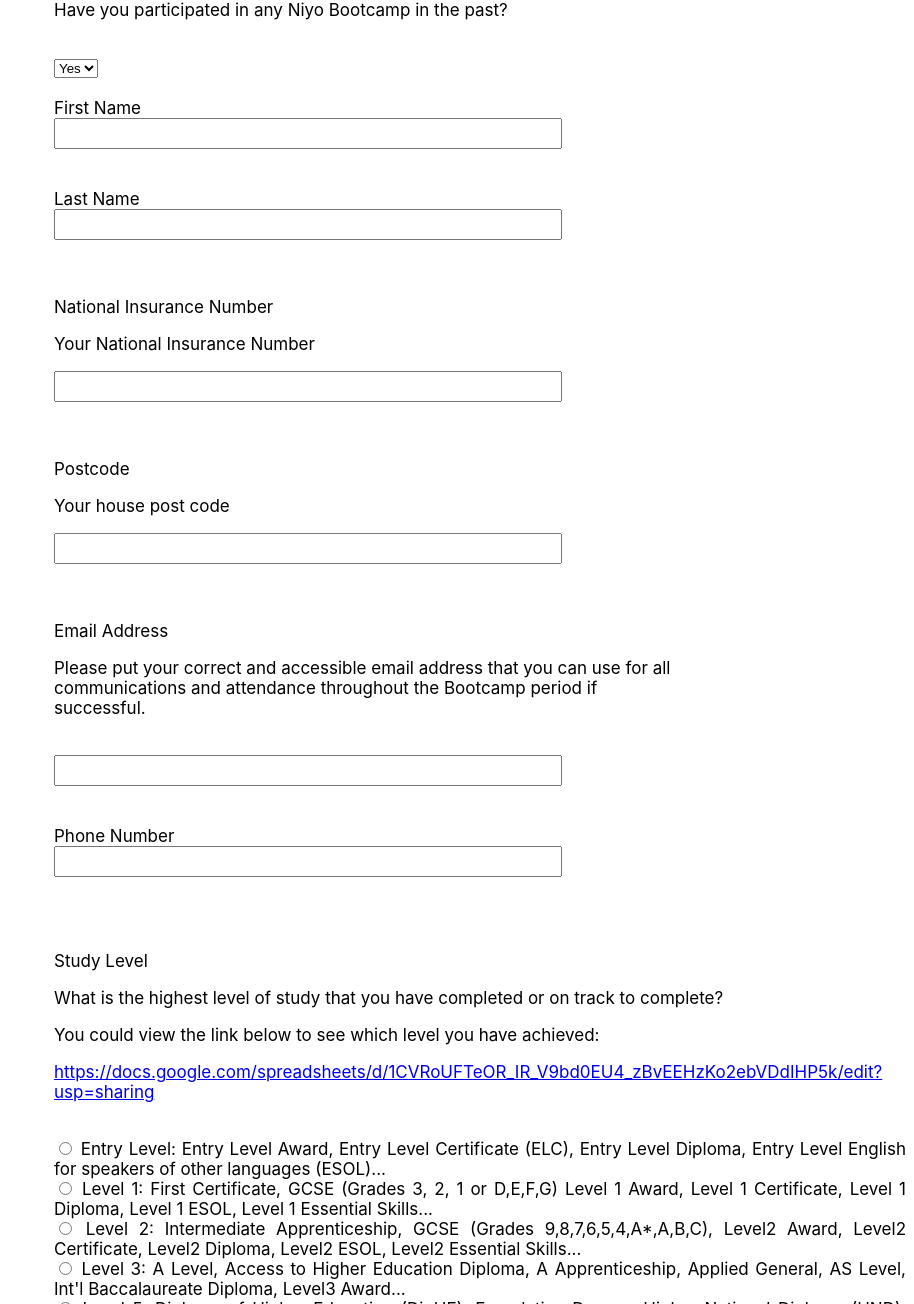
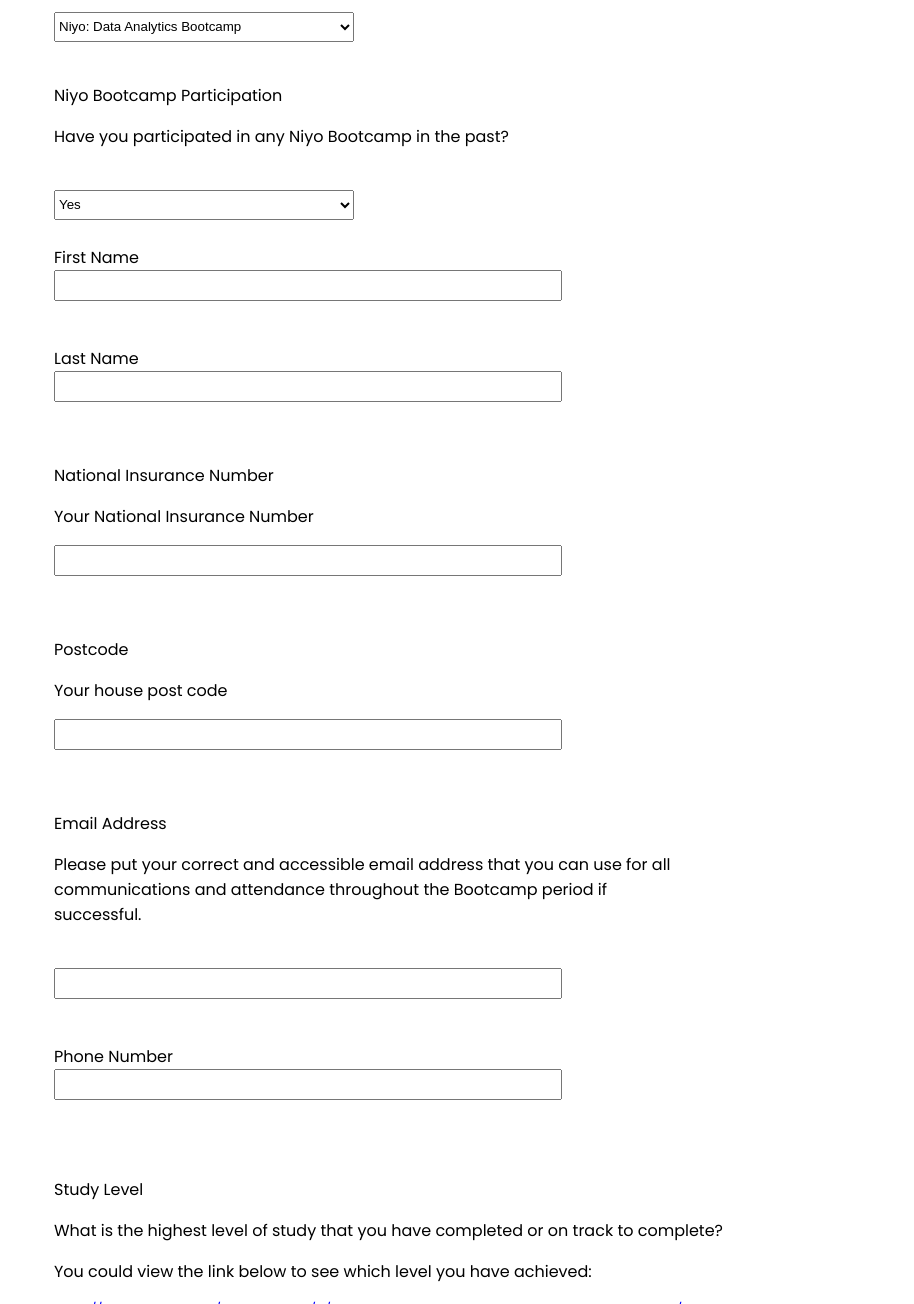
Before and after one commit to D-MHill/NiyoAssignment2, a plain HTML site: page index.html in a window 1280 px wide. Shown: the part 736-2040 px from the top of the page, without its empty margins (366-1280 px from the left). Drawn offline with Linux system fonts and the light colour scheme; a web font is replaced by a local one.

Commit message:
Changes 17/01/24

```diff
--- a/index.html
+++ b/index.html
@@ -5,6 +5,9 @@
     <meta name="viewport" content="width=device-width, initial-scale=1.0">
     <title>Assingment2</title>
     <link rel="stylesheet" href="style.css">
+    <link rel="preconnect" href="https://fonts.googleapis.com">
+<link rel="preconnect" href="https://fonts.gstatic.com" crossorigin>
+<link href="https://fonts.googleapis.com/css2?family=Archivo:ital,wght@1,100&family=Open+Sans:ital,wght@0,400;0,800;1,600&family=Poppins&family=Rubik+Burned&display=swap" rel="stylesheet">
 </head>
 <body>
     <img src="nblogo.jpg" alt="Nyio Bootcamps logo">
@@ -31,19 +34,19 @@
     <form>
          <label> <p>Niyo Bootcamps</p>
            <p> Select the NIYO Bootcamp you are applying for. </p></label>
-        <select >
-            <option class="select">Niyo: Data Analytics Bootcamp</option>
-            <option class="select">Niyo: Software Development Bootcamp
+        <select class="select" >
+            <option >Niyo: Data Analytics Bootcamp</option>
+            <option >Niyo: Software Development Bootcamp
             </option>
-            <option class="select">Niyo: Black Hair Boss Academy Bootcamp
+            <option >Niyo: Black Hair Boss Academy Bootcamp
             </option>
         </select> <br /> <br>
         <label> <p>Niyo Bootcamp Participation </p>
            <p> Have you participated in any Niyo Bootcamp in the past?</p>
             </label><br  />
-        <select>
-            <option class="select">Yes</option>
-            <option class="select">No
+        <select class="select">
+            <option >Yes</option>
+            <option >No
             </option>
         </select > <br>
 
@@ -73,25 +76,27 @@
            <p> What is the highest level of study that you have completed or on track to complete?</p>
 
             <p>You could view the link below to see which level you have achieved: </p>
-           <p><a href="https://docs.google.com/spreadsheets/d/1CVRoUFTeOR_IR_V9bd0EU4_zBvEEHzKo2ebVDdIHP5k/edit?usp=sharing">https://docs.google.com/spreadsheets/d/1CVRoUFTeOR_IR_V9bd0EU4_zBvEEHzKo2ebVDdIHP5k/edit?usp=sharing</a> </p></label>
-
-            <br> <input type="radio" class="radio"/> Entry Level: Entry Level Award, Entry Level Certificate (ELC), Entry Level Diploma, Entry Level English for speakers of other languages (ESOL)...<br />
-            <input type="radio" class="radio"/> Level 1: First Certificate, GCSE (Grades 3, 2, 1 or D,E,F,G) Level 1 Award, Level 1 Certificate, Level 1 Diploma, Level 1 ESOL, Level 1 Essential Skills...<br />
-            <input type="radio" class="radio"/> Level 2: Intermediate Apprenticeship, GCSE (Grades 9,8,7,6,5,4,A*,A,B,C), Level2 Award, Level2 Certificate, Level2 Diploma, Level2 ESOL, Level2 Essential Skills...<br />
-            <input type="radio" class="radio"/> Level 3: A Level, Access to Higher Education Diploma, A Apprenticeship, Applied General, AS Level, Int'l Baccalaureate Diploma, Level3 Award...<br />
-            <input type="radio" class="radio" /> Level 5: Diploma of Higher Education (DipHE), Foundation Degree, Higher National Diploma (HND), Level 5 Award...<br />
-            <input type="radio" class="radio"/> Level 6: Degree Apprenticeship, Degree with Honours (Bachelor of Arts (BA) Hons, Bachelor of Science (B. Sc) Hons), Graduate Certificate, Graduate Diploma...<br/>
+           <p class="radio"><a href="https://docs.google.com/spreadsheets/d/1CVRoUFTeOR_IR_V9bd0EU4_zBvEEHzKo2ebVDdIHP5k/edit?usp=sharing">https://docs.google.com/spreadsheets/d/1CVRoUFTeOR_IR_V9bd0EU4_zBvEEHzKo2ebVDdIHP5k/edit?usp=sharing</a> </p></label>
+           <div class="radio">
+            <br> <input type="radio" /> Entry Level: Entry Level Award, Entry Level Certificate (ELC), Entry Level Diploma, Entry Level English for speakers of other languages (ESOL)...<br />
+            <input type="radio" /> Level 1: First Certificate, GCSE (Grades 3, 2, 1 or D,E,F,G) Level 1 Award, Level 1 Certificate, Level 1 Diploma, Level 1 ESOL, Level 1 Essential Skills...<br />
+            <input type="radio" /> Level 2: Intermediate Apprenticeship, GCSE (Grades 9,8,7,6,5,4,A*,A,B,C), Level2 Award, Level2 Certificate, Level2 Diploma, Level2 ESOL, Level2 Essential Skills...<br />
+            <input type="radio" /> Level 3: A Level, Access to Higher Education Diploma, A Apprenticeship, Applied General, AS Level, Int'l Baccalaureate Diploma, Level3 Award...<br />
+            <input type="radio"  /> Level 5: Diploma of Higher Education (DipHE), Foundation Degree, Higher National Diploma (HND), Level 5 Award...<br />
+            <input type="radio" /> Level 6: Degree Apprenticeship, Degree with Honours (Bachelor of Arts (BA) Hons, Bachelor of Science (B. Sc) Hons), Graduate Certificate, Graduate Diploma...<br/>
 
 
            <br> <label> <p></p>Employment Status </p>
             <p> What best describes your employment status before they applied to the Skills Bootcamp? </p></label>
-           <br> <input type="radio" class="radio"/> Employed - Zero-Hour Contract<br />
-            <input type="radio" class="radio"/> In Full-Time Employment<br />
-            <input type="radio" class="radio"/> In Part-Time Employment<br />
-            <input type="radio" class="radio"/> In training/educationy<br />
-            <input type="radio" class="radio"/> Unemployed - 12 months or more<br />
-            <input type="radio" class="radio"/> Unemployed - less than 12 months
+           <br> <input type="radio" /> Employed - Zero-Hour Contract<br />
+            <input type="radio" /> In Full-Time Employment<br />
+            <input type="radio" /> In Part-Time Employment<br />
+            <input type="radio" /> In training/educationy<br />
+            <input type="radio" /> Unemployed - 12 months or more<br />
+            <input type="radio" /> Unemployed - less than 12 months
             <br />
+           </div>
+
 
             <br><label> <p>Specify Employment Status </p>
                 <p>If you selected Employment Status as Other(s), please specify.</p></label>
--- a/style.css
+++ b/style.css
@@ -1,15 +1,18 @@
 body{
  text-align: justify;
  margin-left: 420px;
- font-size: 17px;
+ font-size: 16px;
+font-family: 'Poppins', sans-serif;
 
- font-family:-apple-system,system-ui,BlinkMacSystemFont,'Segoe UI',Roboto,Oxygen-Sans,Ubuntu,Cantarell,'Helvetica Neue',sans-serif,'Apple Color Emoji','Segoe UI Emoji','Segoe UI Symbol',sans-serif;
+
 }
 h2{
     color: rgb(58, 57, 57);
 }
 img{
-    height: 100px;
+    height: 130px;
+    margin-left: -40px;
+
 
 }
 .format{
@@ -28,8 +31,10 @@ img{
 
 .radio{
 
-    font-size: 12px;
-    background-color: rgb(216, 216, 97);
+   text-align: justify;
+ margin-right: 380px;
+ font-size: 13px;
+
 }
 button{
 
@@ -41,3 +46,12 @@ button{
    color: white;
 
 }
+
+.select{
+    width: 300px;
+    height: 30px;
+}
+
+a{
+    color: blue;
+}
```
